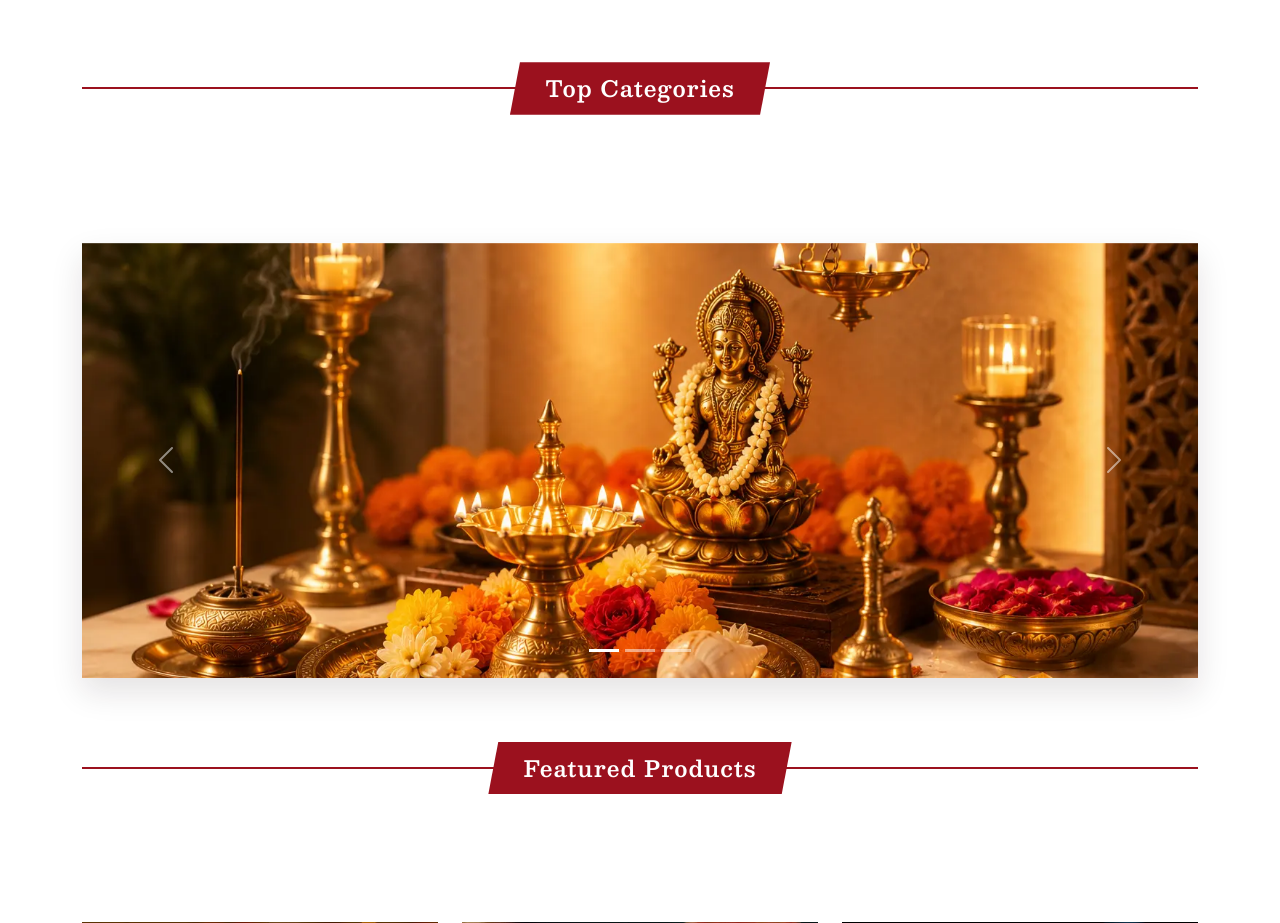
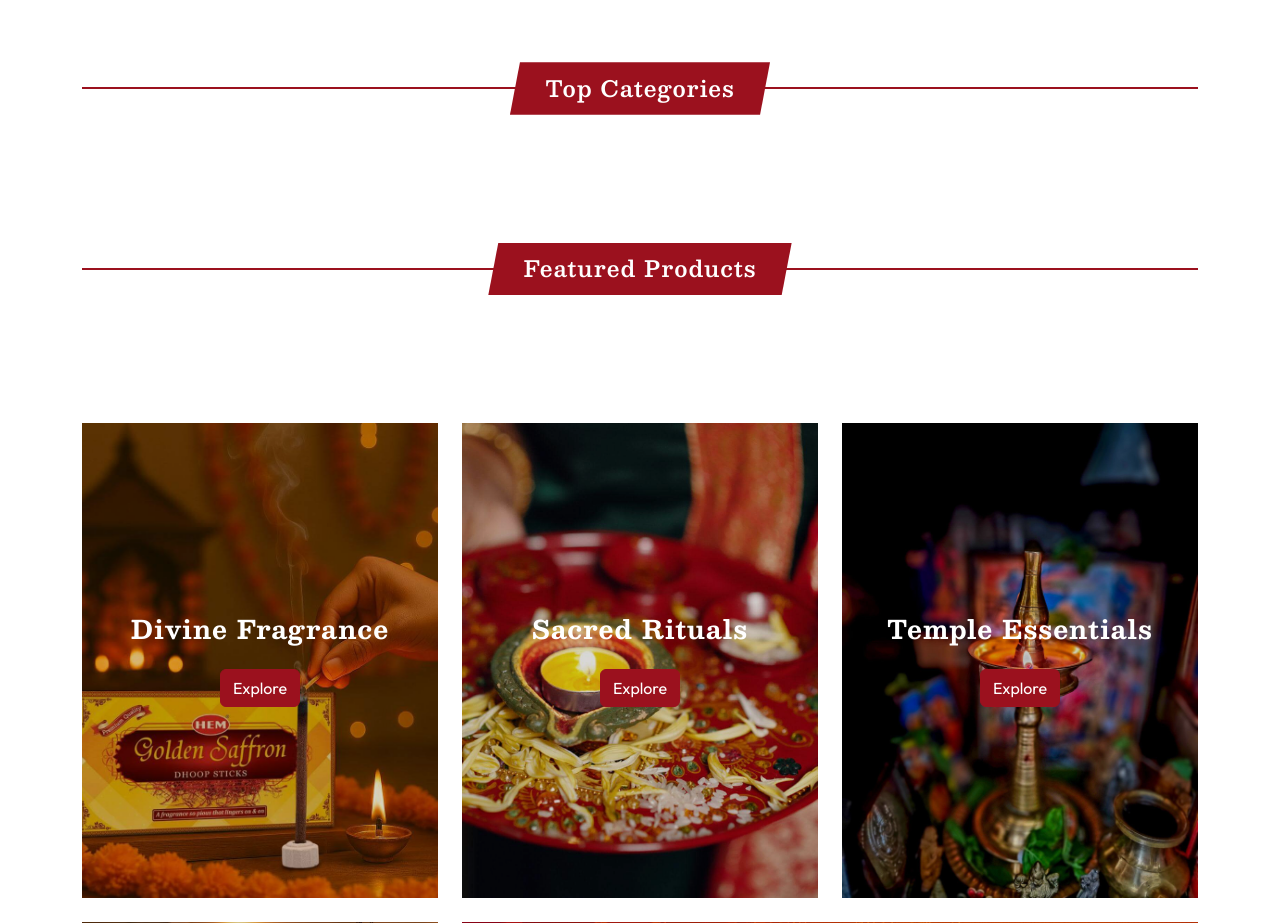
Before and after one commit to SujalSNagar/poojanpath, a Django app: page / in a window 1280 px wide. Shown: the part 678-1601 px from the top of the page. Run offline with Django 5.2, Linux system fonts and the light colour scheme; data that the repository does not hold is empty.

Commit message:
promo caraousel remove

```diff
--- a/core/templates/core/home.html
+++ b/core/templates/core/home.html
@@ -142,34 +142,6 @@
 
 </main>
 
-<section class="container promo-carousel-section">
-    <div id="samagriCarousel" class="carousel slide promo-carousel" data-bs-ride="carousel">
-        <div class="carousel-indicators">
-            <button type="button" data-bs-target="#samagriCarousel" data-bs-slide-to="0" class="active" aria-current="true" aria-label="Slide 1"></button>
-            <button type="button" data-bs-target="#samagriCarousel" data-bs-slide-to="1" aria-label="Slide 2"></button>
-            <button type="button" data-bs-target="#samagriCarousel" data-bs-slide-to="2" aria-label="Slide 3"></button>
-        </div>
-        <div class="carousel-inner">
-            <div class="carousel-item active">
-                <img src="{% static 'images/spiritual_decor.webp' %}" class="d-block w-100" alt="Pooja samagri collection" loading="lazy" decoding="async">
-            </div>
-            <div class="carousel-item">
-                <img src="{% static 'images/hero.webp' %}" class="d-block w-100" alt="Mandir decor collection" loading="lazy" decoding="async">
-            </div>
-            <div class="carousel-item">
-                <img src="{% static 'images/hero2.webp' %}" class="d-block w-100" alt="Festival pooja essentials" loading="lazy" decoding="async">
-            </div>
-        </div>
-        <button class="carousel-control-prev" type="button" data-bs-target="#samagriCarousel" data-bs-slide="prev">
-            <span class="carousel-control-prev-icon" aria-hidden="true"></span>
-            <span class="visually-hidden">Previous</span>
-        </button>
-        <button class="carousel-control-next" type="button" data-bs-target="#samagriCarousel" data-bs-slide="next">
-            <span class="carousel-control-next-icon" aria-hidden="true"></span>
-            <span class="visually-hidden">Next</span>
-        </button>
-    </div>
-</section>
 
 <section class="container product-section">
 
```
